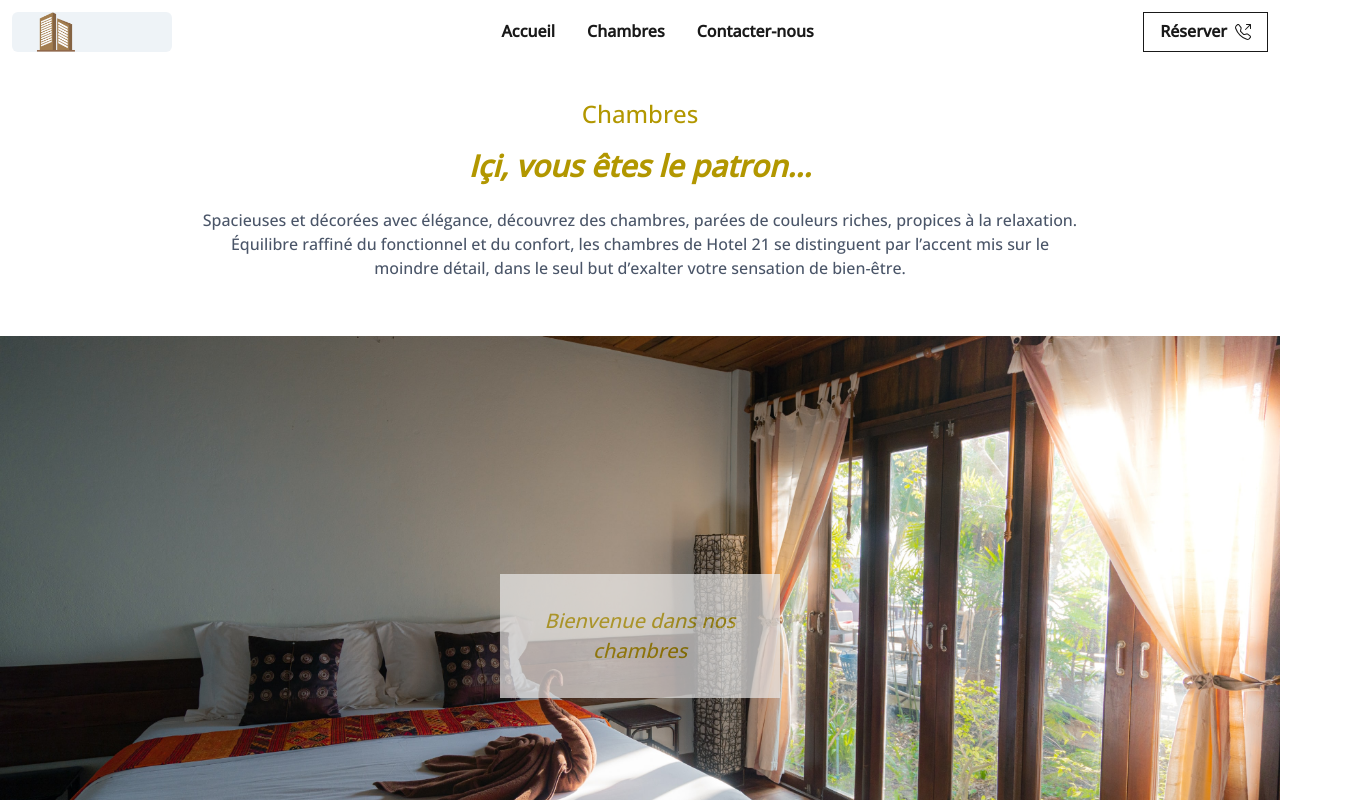
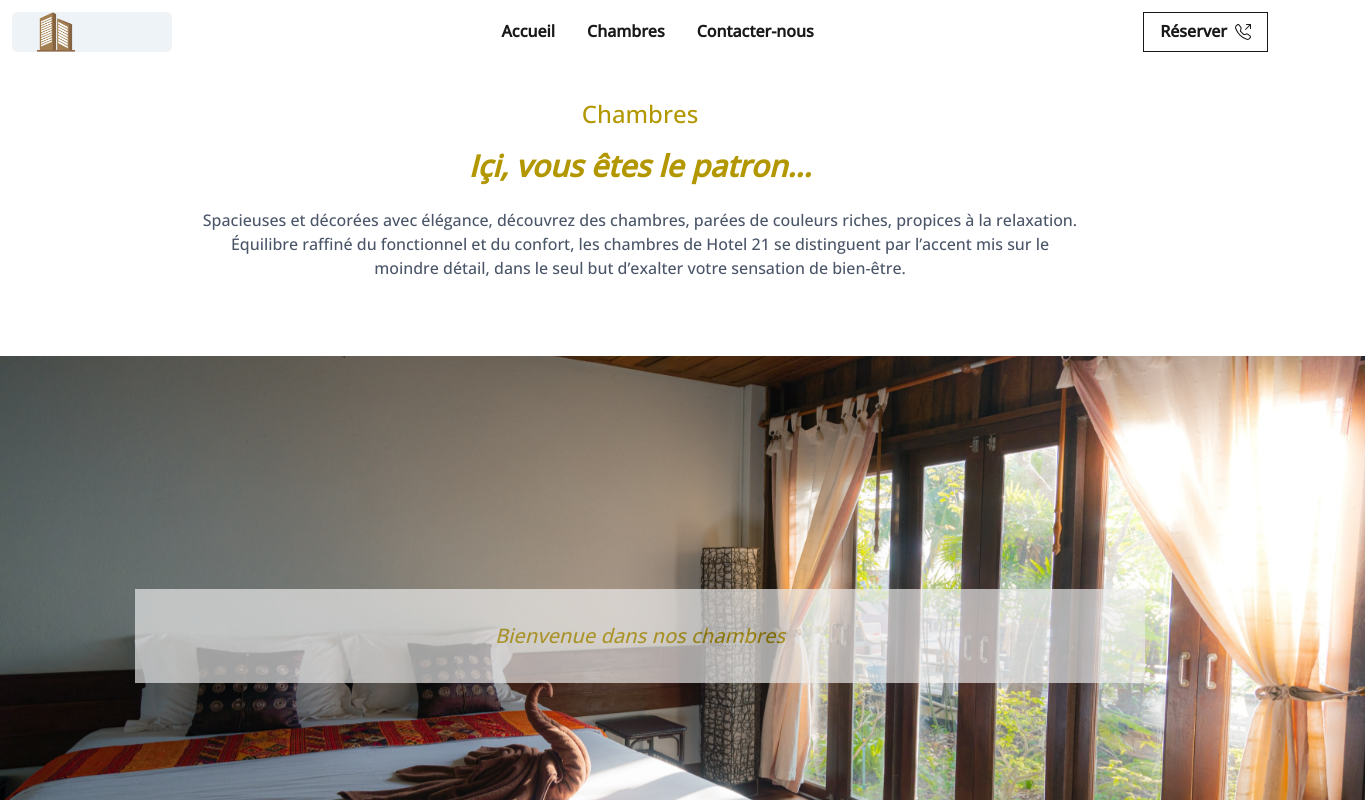
Before and after one commit to nemo256/hotel, a Next.js app: page /chambres in a window 1280 px wide. Shown: the top 800 px of the page, 1365 px wide, since content can reach past the window. Built offline with nearby package versions, Linux system fonts and the light colour scheme.

Commit message:
Testing responsivity.

```diff
--- a/src/components/Header.js
+++ b/src/components/Header.js
@@ -26,7 +26,7 @@ export default function Header({ children, ...props }) {
       </Heading>
       <Text
         px={[0, 4, 8, 20, 40, 60]}
-        noOfLines={[10, 5, 3]}
+        noOfLines={[10, 5, 4]}
         color='gray.600'
         align='center'
       >
--- a/src/components/chambres/Main.js
+++ b/src/components/chambres/Main.js
@@ -45,7 +45,7 @@ export default function Main() {
 
   return (
     <>
-      <Header>
+      <Header h={[280, 220]}>
         {{
            title: 'Chambres',
            heading: 'Içi, vous êtes le patron...',
@@ -68,9 +68,10 @@ export default function Main() {
             strength={380}
           >
             <Center
-              px={[12, 220, 340, 400, 500, 605]}
+              px={[12, 120, 160, 200, 220, 240]}
               py={[16, 160, 200, 260, 280, 280]}
-              h={[260, 340, 480, 550, 600, 600]}
+              h={[200, 240, 260, 280, 320, 360]}
+              w={[370, 640, 800, 1050, 1450, 1600]}
               opacity={0.67}
             >
               <Text
```
Also changed, not shown: src/components/accueil/Services.js (+0 -26 lines).
